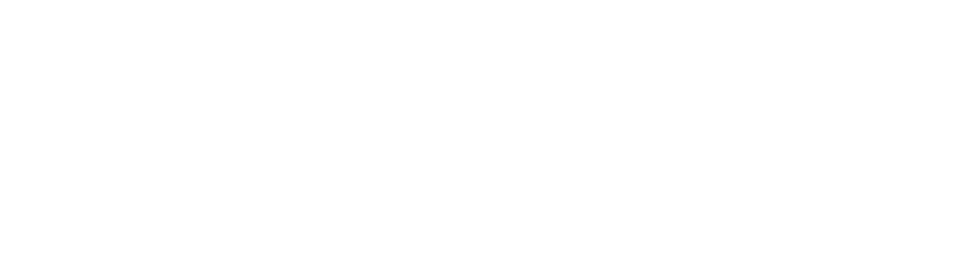
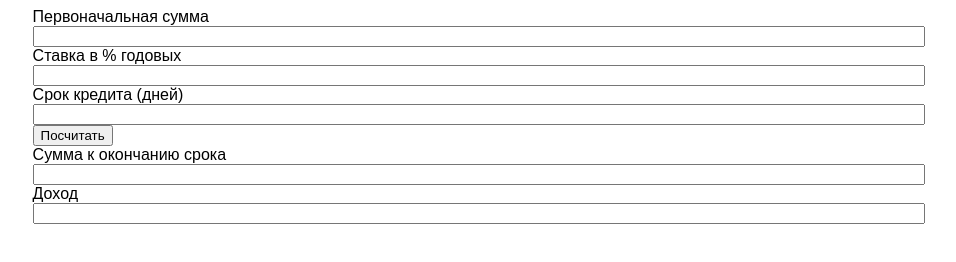
Before and after one commit to smileperez/calc-simple-01, a plain HTML site: page index.html in a window 1280 px wide. Shown: the whole page, without its empty margins (165-1121 px from the left). Drawn offline with Linux system fonts and the light colour scheme.

Commit message:
продолжение работы над формой

```diff
--- a/css/style.css
+++ b/css/style.css
@@ -0,0 +1,17 @@
+/* global */
+body {
+    font-family: 'Poppins', sans-serif;
+}
+/* fonts */
+@import url('https://fonts.googleapis.com/css2?family=Poppins:wght@300;400;700&display=swap');
+
+.form {
+    width: 70%;
+    margin-left: auto;
+    margin-right: auto;
+}
+
+.form-label, .form-input {
+    display: block;
+    width: 100%;
+}
--- a/index.html
+++ b/index.html
@@ -9,7 +9,27 @@
     </head>
     <body>
 
+        <div class="main-form">
+            <form class="form" action="">
+                <label class="form-label" for="">Первоначальная сумма
+                    <input class="form-input" required></input>
+                </label>
+                <label class="form-label" for="">Ставка в % годовых
+                    <input class="form-input" required></input>
+                </label>
+                <label class="form-label" for="">Срок кредита (дней)
+                    <input class="form-input" required></input>
+                </label>
+                <button>Посчитать</button>
 
+                <label class="form-label" for="">Сумма к окончанию срока
+                    <input class="form-input"></input>
+                </label>
+                <label class="form-label" for="">Доход
+                    <input class="form-input"></input>
+                </label>
+            </form>
+        </div>
 
         <script src="js/main.js"></script>
     </body>
```
